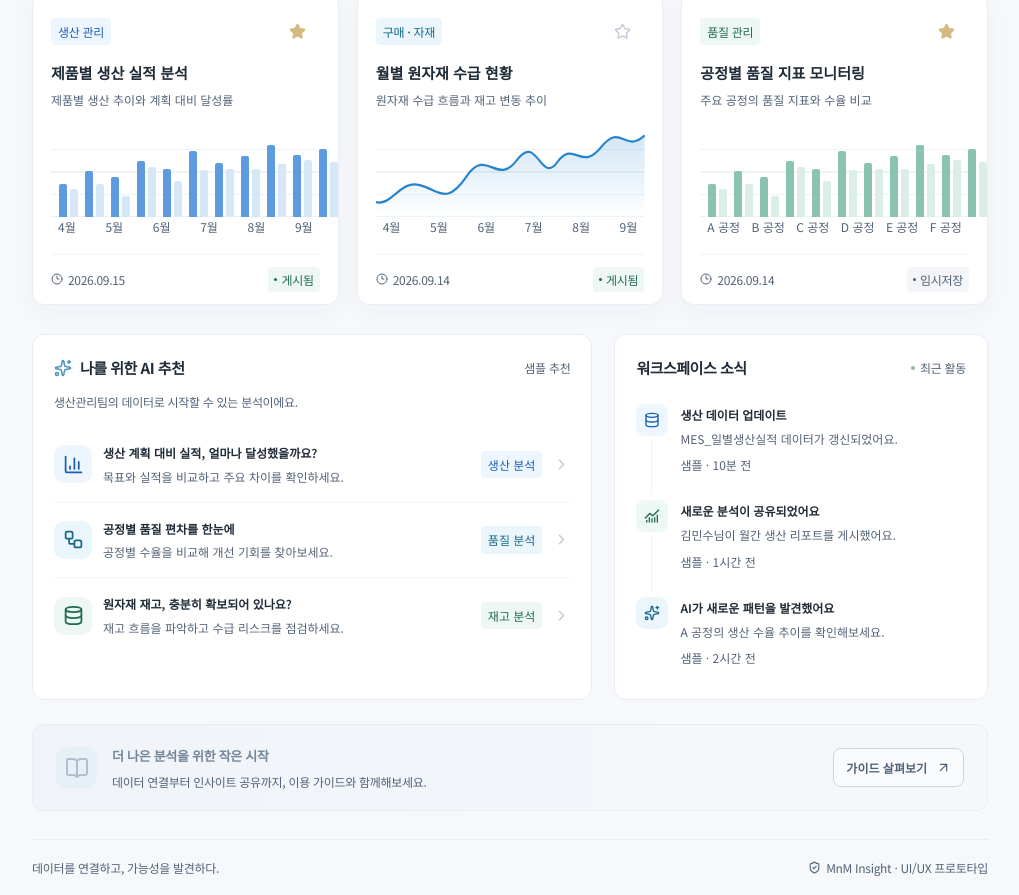
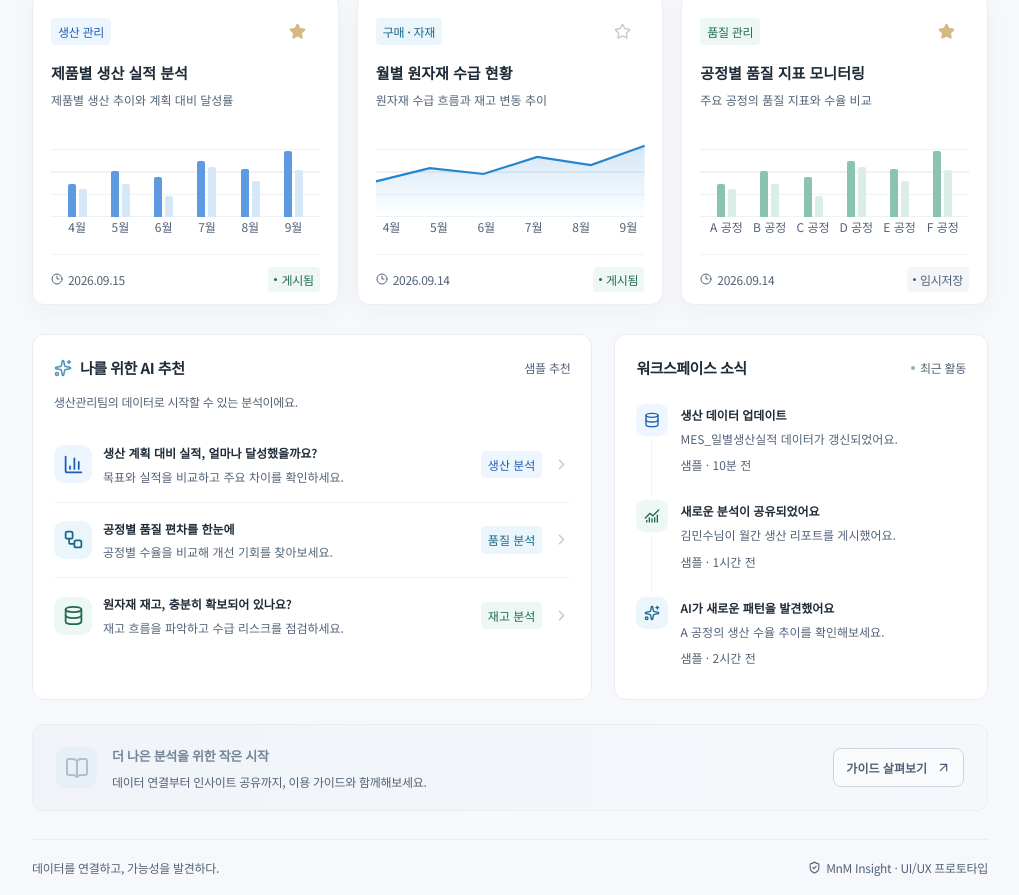
Before and after one commit to dndmobilePub/dnd-vibe-coding, a Next.js app: page / in a window 1280 px wide. Shown: the part 800-1695 px from the top of the page, without its empty margins (252-1271 px from the left). Built offline with nearby package versions, Linux system fonts and the light colour scheme.

Commit message:
graph fixed

```diff
--- a/app/components/workspace.tsx
+++ b/app/components/workspace.tsx
@@ -130,6 +130,15 @@ function MiniChart({
   large?: boolean;
 }) {
   const gradientId = useId();
+  const data = [48, 66, 58, 81, 70, 96].map((value, i) => ({
+    label: variant === 2 ? `${String.fromCharCode(65 + i)} 공정` : `${4 + i}월`,
+    value,
+    comparison: value - (i % 3) * 10 - 8,
+  }));
+  const linePoints = data.map((point, i) =>
+    `${(i / (data.length - 1)) * 400} ${120 - point.value}`,
+  );
+  const linePath = `M ${linePoints.join(" L ")}`;
   return (
     <div
       className={`mini-chart chart-${variant} ${large ? "large-chart" : ""}`}
@@ -152,11 +161,11 @@ function MiniChart({
             </linearGradient>
           </defs>
           <path
-            d="M0 100 C25 105 35 70 65 77 S105 105 135 65 S180 80 210 43 S245 77 270 46 S305 60 335 26 S370 35 400 10 L400 120 L0 120Z"
+            d={`${linePath} L400 120 L0 120Z`}
             fill={`url(#${gradientId})`}
           />
           <path
-            d="M0 100 C25 105 35 70 65 77 S105 105 135 65 S180 80 210 43 S245 77 270 46 S305 60 335 26 S370 35 400 10"
+            d={linePath}
             fill="none"
             stroke="#2584ce"
             strokeWidth="3"
@@ -164,20 +173,17 @@ function MiniChart({
         </svg>
       ) : (
         <div className="bars">
-          {[48, 66, 58, 81, 70, 96, 78, 88, 105, 90, 98, 115].map((n, i) => (
-            <div className="bar-pair" key={i}>
-              <span style={{ height: `${n / 1.3}%` }} />
-              <span style={{ height: `${(n - (i % 3) * 10 - 8) / 1.3}%` }} />
+          {data.map((point) => (
+            <div className="bar-pair" key={point.label}>
+              <span style={{ height: `${point.value / 1.3}%` }} />
+              <span style={{ height: `${point.comparison / 1.3}%` }} />
             </div>
           ))}
         </div>
       )}
       <div className="axis">
-        {(variant === 2
-          ? ["A 공정", "B 공정", "C 공정", "D 공정", "E 공정", "F 공정"]
-          : ["4월", "5월", "6월", "7월", "8월", "9월"]
-        ).map((label) => (
-          <span key={label}>{label}</span>
+        {data.map((point) => (
+          <span key={point.label}>{point.label}</span>
         ))}
       </div>
     </div>
--- a/app/globals.css
+++ b/app/globals.css
@@ -806,6 +806,16 @@ button:hover:not(:disabled) {
   right: 7px;
   font-size: 12px;
   color: var(--muted);
+}
+.mini-chart:not(.chart-1) .axis {
+  left: 8px;
+  right: 8px;
+  gap: 7px;
+}
+.mini-chart:not(.chart-1) .axis span {
+  flex: 1;
+  min-width: 0;
+  text-align: center;
 }
 .chart-1 svg {
   position: relative;
@@ -2143,6 +2153,9 @@ dd {
     padding-right: 15px;
   }
   .bars {
+    gap: 4px;
+  }
+  .mini-chart:not(.chart-1) .axis {
     gap: 4px;
   }
   .bar-pair {
```
